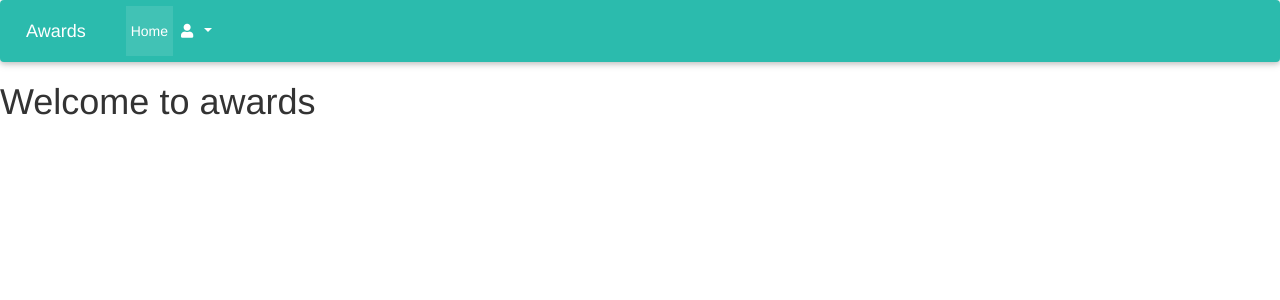
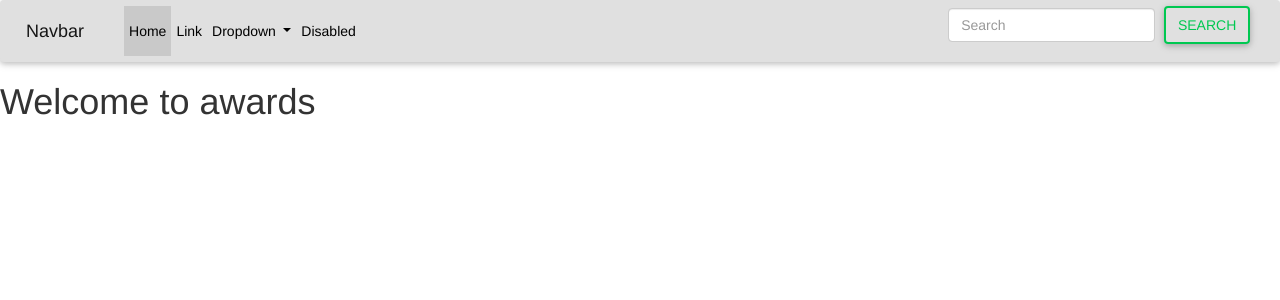
Before and after one commit to Julzpeter/Awards, a Django app: page / in a window 1280 px wide. Shown: the top 300 px of the page. Run offline with Django 3.2, Linux system fonts and the light colour scheme; a user stored in the database is signed in; some libraries are stand-ins or nearby versions.

Commit message:
changes the navbar

```diff
--- a/awards/templates/navbar.html
+++ b/awards/templates/navbar.html
@@ -1,39 +1,37 @@
-<!--Navbar -->
-<nav class="mb-1 navbar navbar-expand-lg navbar-dark default-color">
-    <a class="navbar-brand" href="#">Awards</a>
-    <button class="navbar-toggler" type="button" data-toggle="collapse" data-target="#navbarSupportedContent-333"
-        aria-controls="navbarSupportedContent-333" aria-expanded="false" aria-label="Toggle navigation">
+<nav class="navbar navbar-expand-lg navbar-light bg-light">
+    <a class="navbar-brand" href="#">Navbar</a>
+    <button class="navbar-toggler" type="button" data-toggle="collapse" data-target="#navbarSupportedContent"
+        aria-controls="navbarSupportedContent" aria-expanded="false" aria-label="Toggle navigation">
         <span class="navbar-toggler-icon"></span>
     </button>
-    <div class="collapse navbar-collapse" id="navbarSupportedContent-333">
+
+    <div class="collapse navbar-collapse" id="navbarSupportedContent">
         <ul class="navbar-nav mr-auto">
             <li class="nav-item active">
-                <a class="nav-link" href="#">Home
-                    <span class="sr-only">(current)</span>
+                <a class="nav-link" href="#">Home <span class="sr-only">(current)</span></a>
+            </li>
+            <li class="nav-item">
+                <a class="nav-link" href="#">Link</a>
+            </li>
+            <li class="nav-item dropdown">
+                <a class="nav-link dropdown-toggle" href="#" id="navbarDropdown" role="button" data-toggle="dropdown"
+                    aria-haspopup="true" aria-expanded="false">
+                    Dropdown
                 </a>
+                <div class="dropdown-menu" aria-labelledby="navbarDropdown">
+                    <a class="dropdown-item" href="#">Action</a>
+                    <a class="dropdown-item" href="#">Another action</a>
+                    <div class="dropdown-divider"></div>
+                    <a class="dropdown-item" href="#">Something else here</a>
+                </div>
+            </li>
+            <li class="nav-item">
+                <a class="nav-link disabled" href="#" tabindex="-1" aria-disabled="true">Disabled</a>
             </li>
         </ul>
-        <ul class="navbar-nav ml-auto nav-flex-icons">
-            <!-- <li class="nav-item">
-                <a class="nav-link waves-effect waves-light">
-                    <i class="fab fa-twitter"></i>
-                </a>
-            </li> -->
-
-            <li class="nav-item dropdown">
-                <a class="nav-link dropdown-toggle" id="navbarDropdownMenuLink-333" data-toggle="dropdown"
-                    aria-haspopup="true" aria-expanded="false">
-                    <i class="fas fa-user"></i>
-                </a>
-                <div class="dropdown-menu dropdown-menu-right dropdown-default"
-                    aria-labelledby="navbarDropdownMenuLink-333">
-                    <a class="dropdown-item" href="#">Home</a>
-                    <a class="dropdown-item" href="#">Profile</a>
-                    <a class="dropdown-item" href="#">Projects</a>
-                    <a class="dropdown-item" href="#">Logout</a>
-                </div>
-            </li>
-        </ul>
+        <form class="form-inline my-2 my-lg-0" style="float: right";>
+            <input class="form-control mr-sm-2" type="search" placeholder="Search" aria-label="Search">
+            <button class="btn btn-outline-success my-2 my-sm-0" type="submit">Search</button>
+        </form>
     </div>
 </nav>
-<!--/.Navbar -->
```
